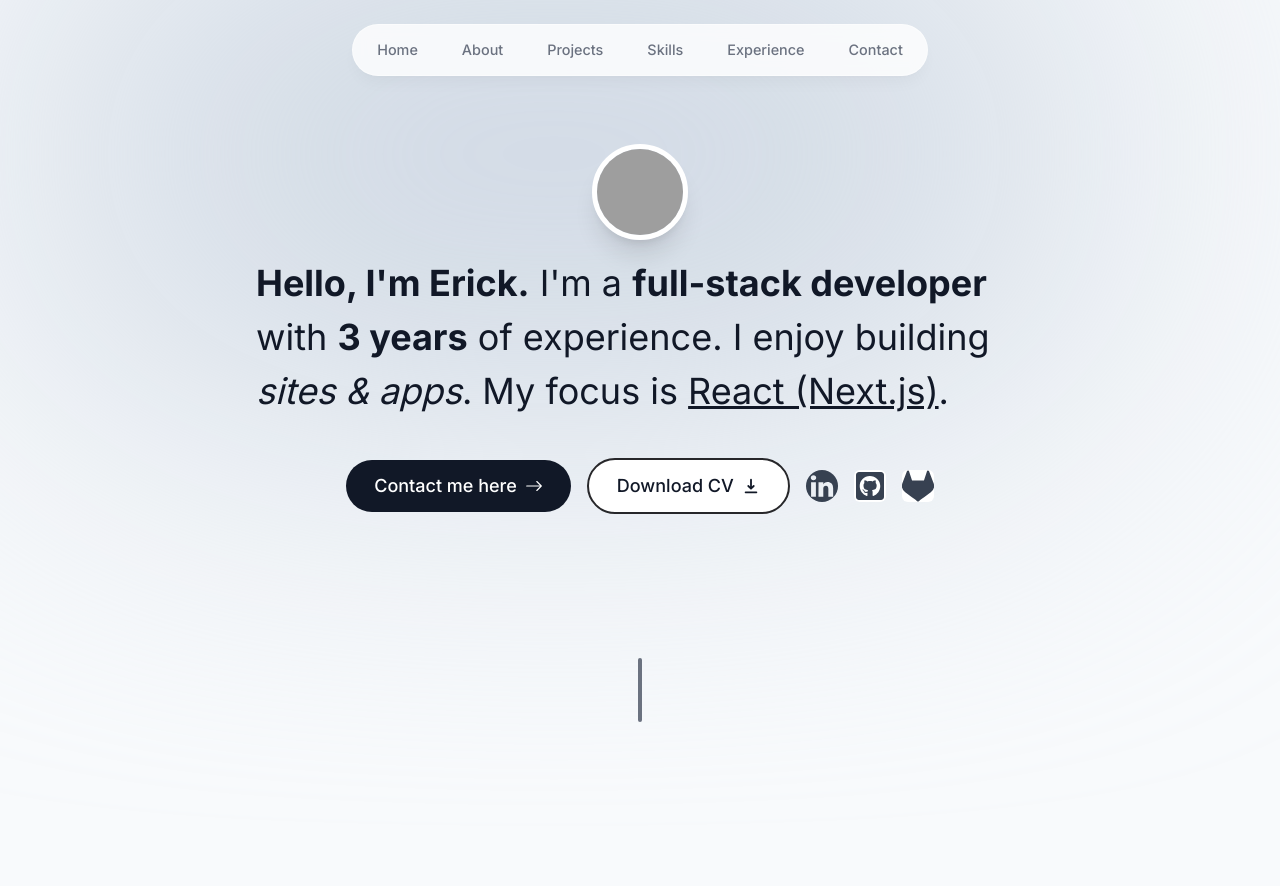
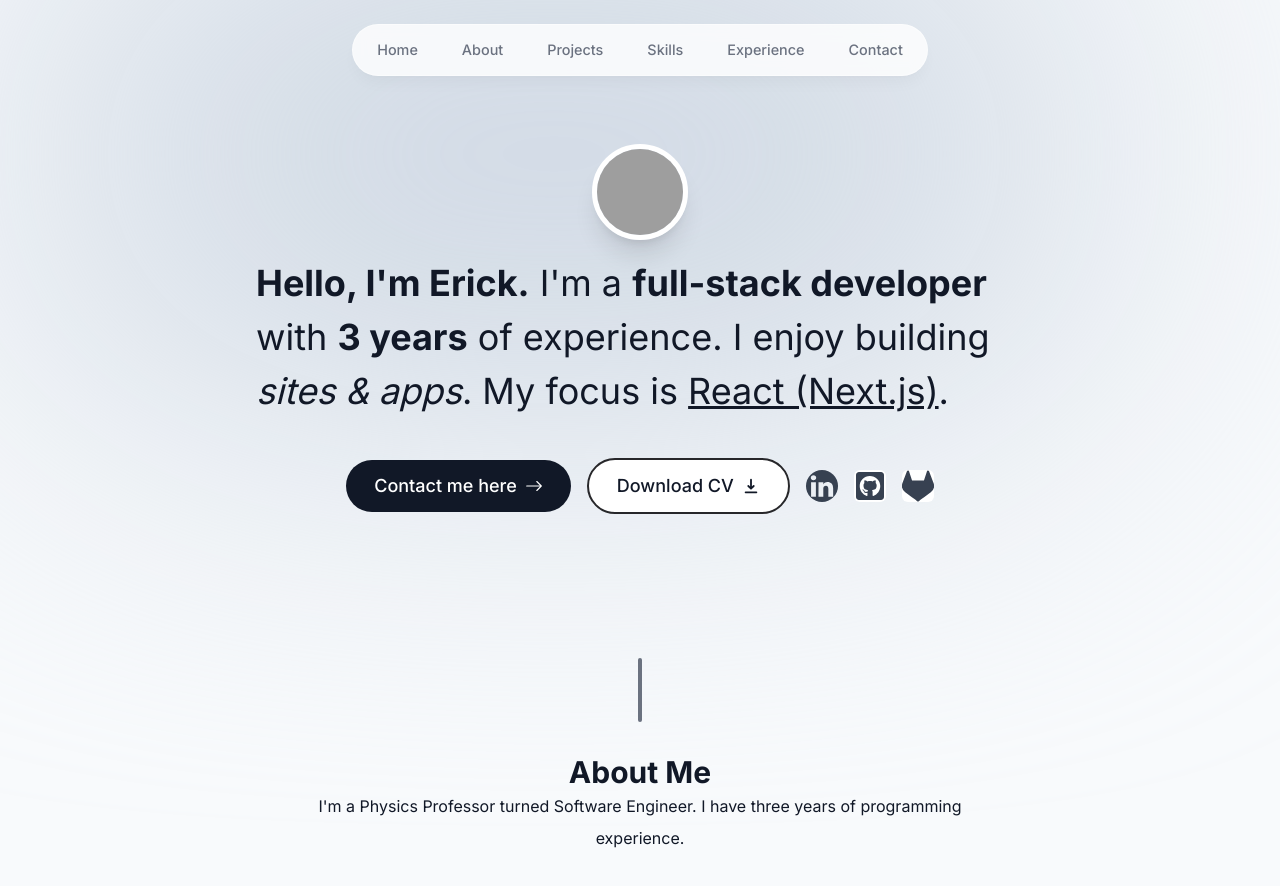
Before and after one commit to SkiSherpa/portfolio, a Next.js app: page / in a window 1280 px wide. Shown: the top 886 px of the page. Built offline with nearby package versions, Linux system fonts and the light colour scheme; grey boxes are pictures that could not be loaded.

Commit message:
Add about me section

```diff
--- a/src/app/page.tsx
+++ b/src/app/page.tsx
@@ -1,3 +1,4 @@
+import AboutMe from "@/components/About-me";
 import Intro from "@/components/Intro";
 import SectionDivider from "@/components/Section-divider";
 
@@ -6,6 +7,7 @@ export default function Home() {
 		<main className="flex flex-col justify-center items-center">
 			<Intro />
 			<SectionDivider />
+			<AboutMe />
 		</main>
 	);
 }
--- /dev/null
+++ b/src/components/About-me.tsx
@@ -0,0 +1,25 @@
+"use client";
+
+import React from "react";
+import { motion } from "framer-motion";
+// import { useSectionInView } from "@/lib/hooks";
+
+export default function AboutMe() {
+	// const { ref } = useSectionInView("About");
+	return (
+		<motion.section
+			// ref={ref}
+			className="mb-28 max-w-[45rem] text-center leading-8 sm:mb-40 scroll-mt-28 "
+			initial={{ opacity: 0, y: 100 }}
+			animate={{ opacity: 1, y: 0 }}
+			transition={{ delay: 0.15 }}
+			id="about"
+		>
+			<h2 className="text-2xl font-bold sm:text-3xl capitalize">About me</h2>
+			<p>
+				I'm a Physics Professor turned Software Engineer. I have three years of
+				programming experience.
+			</p>
+		</motion.section>
+	);
+}
```
